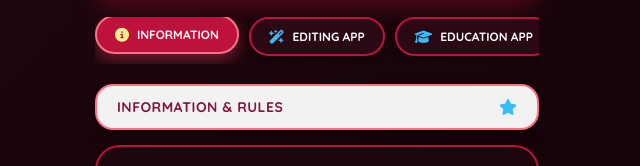
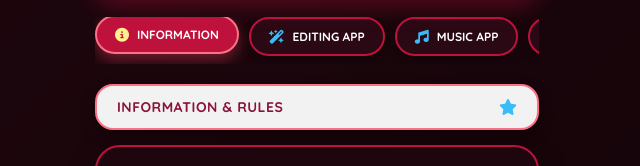
Before and after one commit to siapakamuyakamusia-arch/Store-kyzenn, a plain HTML site: page list.html in a window 1280 px wide. Shown: the part 218-384 px from the top of the page, 323-963 px from the left. Drawn offline with Linux system fonts and the light colour scheme.

Commit message:
Add files via upload

```diff
--- a/list.html
+++ b/list.html
@@ -196,30 +196,27 @@
 
         <div class="category-container">
             <div class="category-scroll">
-                <!-- Urutan tombol: Information di paling kiri (sebelah Editing App) -->
+                <!-- Education App sudah dihapus, tersusun rapi sesuai alfabet -->
                 <button class="cat-btn active" onclick="switchCategory('info', this)">
                     <i class="fa-solid fa-circle-info"></i> INFORMATION
                 </button>
                 <button class="cat-btn" onclick="switchCategory('editing', this)">
                     <i class="fa-solid fa-wand-magic-sparkles"></i> EDITING APP
                 </button>
-                <button class="cat-btn" onclick="switchCategory('education', this)">
-                    <i class="fa-solid fa-graduation-cap"></i> EDUCATION APP
-                </button>
                 <button class="cat-btn" onclick="switchCategory('music', this)">
                     <i class="fa-solid fa-music"></i> MUSIC APP
                 </button>
-                <button class="cat-btn" onclick="switchCategory('streaming', this)">
-                    <i class="fa-solid fa-tv"></i> STREAMING APP
+                <button class="cat-btn" onclick="switchCategory('nokos', this)">
+                    <i class="fa-solid fa-sim-card"></i> NOKOS
                 </button>
                 <button class="cat-btn" onclick="switchCategory('other', this)">
                     <i class="fa-solid fa-shapes"></i> OTHER APP
                 </button>
-                <button class="cat-btn" onclick="switchCategory('nokos', this)">
-                    <i class="fa-solid fa-sim-card"></i> NOKOS
-                </button>
                 <button class="cat-btn" onclick="switchCategory('sewabot', this)">
                     <i class="fa-solid fa-robot"></i> SEWA BOT
+                </button>
+                <button class="cat-btn" onclick="switchCategory('streaming', this)">
+                    <i class="fa-solid fa-tv"></i> STREAMING APP
                 </button>
             </div>
         </div>
```
Also changed, not shown: index.html (+1 -0 lines).
